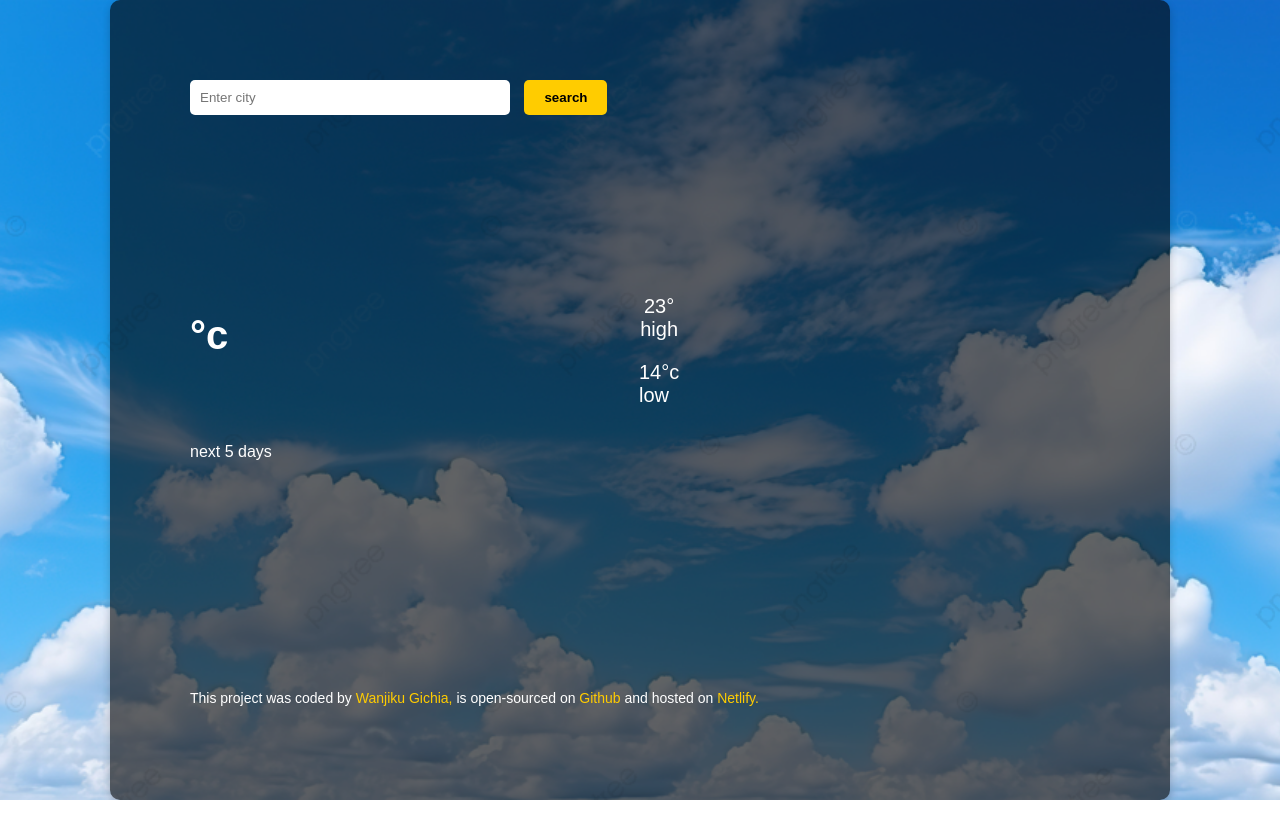
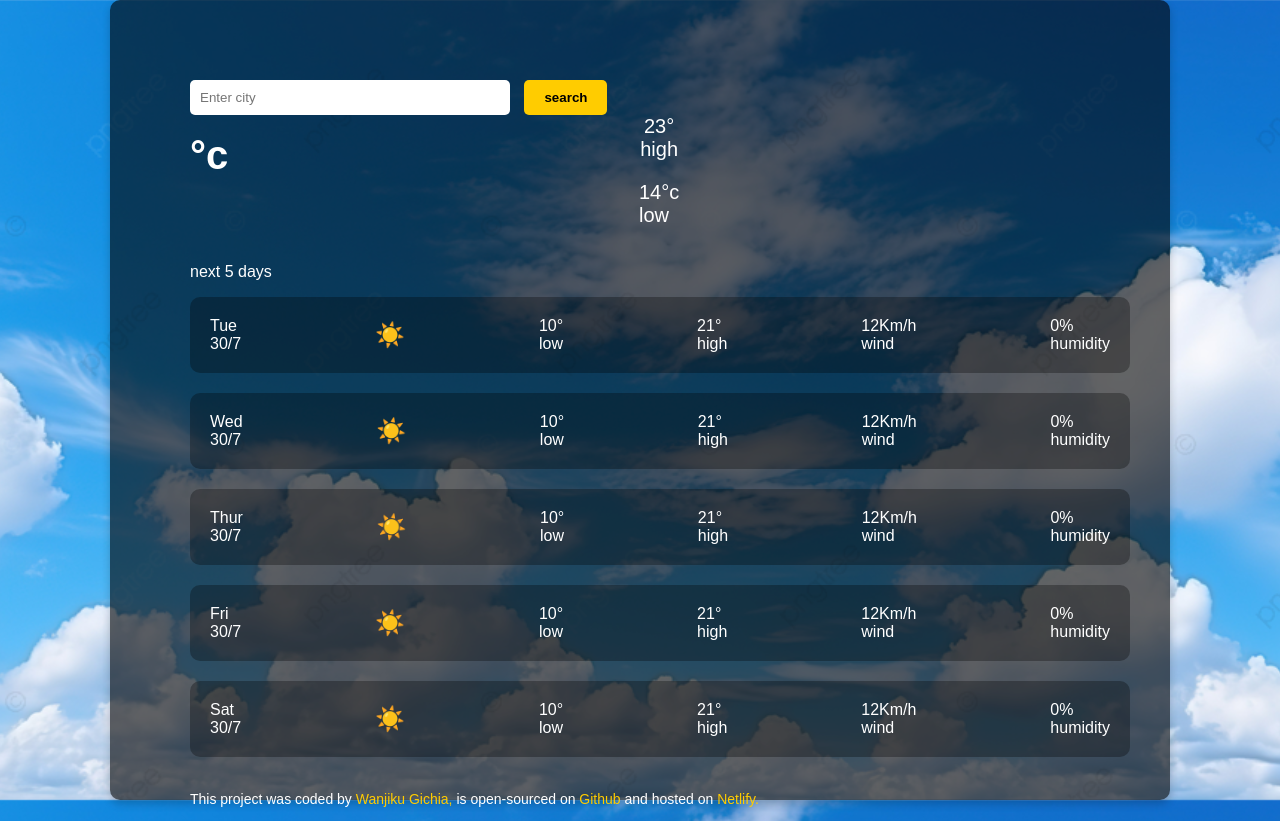
Before and after one commit to Wanjiku-Gichia/SheCodes-weather-app-project, a plain HTML site: page index.html in a window 1280 px wide. Before the commit the page ends 800 px from the top, so only its background shows below. Drawn offline with nearby package versions, Linux system fonts and the light colour scheme; no server answers.

Commit message:
added the HTML and CSS for the forecast

```diff
--- a/index.html
+++ b/index.html
@@ -23,7 +23,7 @@
         </form>
       </header>
       <main>
-        <span class="current-weather-info">
+        <div class="current-weather-info">
           <div class="left">
             <h1 id="current-city"></h1>
             <br />
@@ -47,8 +47,125 @@
             <p id="windSpeed"></p>
             <p id="humidity"></p>
           </div>
-        </span>
+        </div>
         <p>next 5 days</p>
+        <div class="weatherForecastContainer">
+          <div class="weatherForecast">
+            <span class="day">
+              <span class="dayOfWeek">Tue</span><br />
+              <span class="date">30/7</span>
+            </span>
+            <span class="emoji">☀️</span>
+            <span class="forecastLowTemperature">
+              <span class="lowValue">10°</span><br />
+              <span class="lowLabel">low</span>
+            </span>
+            <span class="forecastHighTemperature">
+              <span class="highValue">21°</span><br />
+              <span class="highLabel">high</span>
+            </span>
+            <span class="forecastWindSpeed">
+              <span class="windValue">12Km/h</span><br />
+              <span class="windLabel">wind</span>
+            </span>
+            <span class="forecastHumidity">
+              <span class="humidityValue">0%</span><br />
+              <span class="humidityLabel">humidity</span>
+            </span>
+          </div>
+          <div class="weatherForecast">
+            <span class="day">
+              <span class="dayOfWeek">Wed</span><br />
+              <span class="date">30/7</span>
+            </span>
+            <span class="emoji">☀️</span>
+            <span class="forecastLowTemperature">
+              <span class="lowValue">10°</span><br />
+              <span class="lowLabel">low</span>
+            </span>
+            <span class="forecastHighTemperature">
+              <span class="highValue">21°</span><br />
+              <span class="highLabel">high</span>
+            </span>
+            <span class="forecastWindSpeed">
+              <span class="windValue">12Km/h</span><br />
+              <span class="windLabel">wind</span>
+            </span>
+            <span class="forecastHumidity">
+              <span class="humidityValue">0%</span><br />
+              <span class="humidityLabel">humidity</span>
+            </span>
+          </div>
+          <div class="weatherForecast">
+            <span class="day">
+              <span class="dayOfWeek">Thur</span><br />
+              <span class="date">30/7</span>
+            </span>
+            <span class="emoji">☀️</span>
+            <span class="forecastLowTemperature">
+              <span class="lowValue">10°</span><br />
+              <span class="lowLabel">low</span>
+            </span>
+            <span class="forecastHighTemperature">
+              <span class="highValue">21°</span><br />
+              <span class="highLabel">high</span>
+            </span>
+            <span class="forecastWindSpeed">
+              <span class="windValue">12Km/h</span><br />
+              <span class="windLabel">wind</span>
+            </span>
+            <span class="forecastHumidity">
+              <span class="humidityValue">0%</span><br />
+              <span class="humidityLabel">humidity</span>
+            </span>
+          </div>
+          <div class="weatherForecast">
+            <span class="day">
+              <span class="dayOfWeek">Fri</span><br />
+              <span class="date">30/7</span>
+            </span>
+            <span class="emoji">☀️</span>
+            <span class="forecastLowTemperature">
+              <span class="lowValue">10°</span><br />
+              <span class="lowLabel">low</span>
+            </span>
+            <span class="forecastHighTemperature">
+              <span class="highValue">21°</span><br />
+              <span class="highLabel">high</span>
+            </span>
+            <span class="forecastWindSpeed">
+              <span class="windValue">12Km/h</span><br />
+              <span class="windLabel">wind</span>
+            </span>
+            <span class="forecastHumidity">
+              <span class="humidityValue">0%</span><br />
+              <span class="humidityLabel">humidity</span>
+            </span>
+          </div>
+          <div class="weatherForecast">
+            <span class="day">
+              <span class="dayOfWeek">Sat</span><br />
+              <span class="date">30/7</span>
+            </span>
+            <span class="emoji">☀️</span>
+            <span class="forecastLowTemperature">
+              <span class="lowValue">10°</span><br />
+              <span class="lowLabel">low</span>
+            </span>
+            <span class="forecastHighTemperature">
+              <span class="highValue">21°</span><br />
+              <span class="highLabel">high</span>
+            </span>
+            <span class="forecastWindSpeed">
+              <span class="windValue">12Km/h</span><br />
+              <span class="windLabel">wind</span>
+            </span>
+            <span class="forecastHumidity">
+              <span class="humidityValue">0%</span><br />
+              <span class="humidityLabel">humidity</span>
+            </span>
+          </div>
+        </div>
       </main>
       <footer>
         <p>
--- a/src/styles.css
+++ b/src/styles.css
@@ -87,3 +87,20 @@ footer a:hover {
   margin-top: 0;
   text-align: center;
 }
+.weatherForecastContainer {
+  display: flex;
+  flex-direction: column;
+  gap: 20px;
+}
+.weatherForecast {
+  display: flex;
+  justify-content: space-between;
+  align-items: center;
+  width: 100%;
+  padding: 20px;
+  background-color: rgba(0, 0, 0, 0.3);
+  border-radius: 10px;
+}
+.emoji {
+  font-size: 24px;
+}
```
